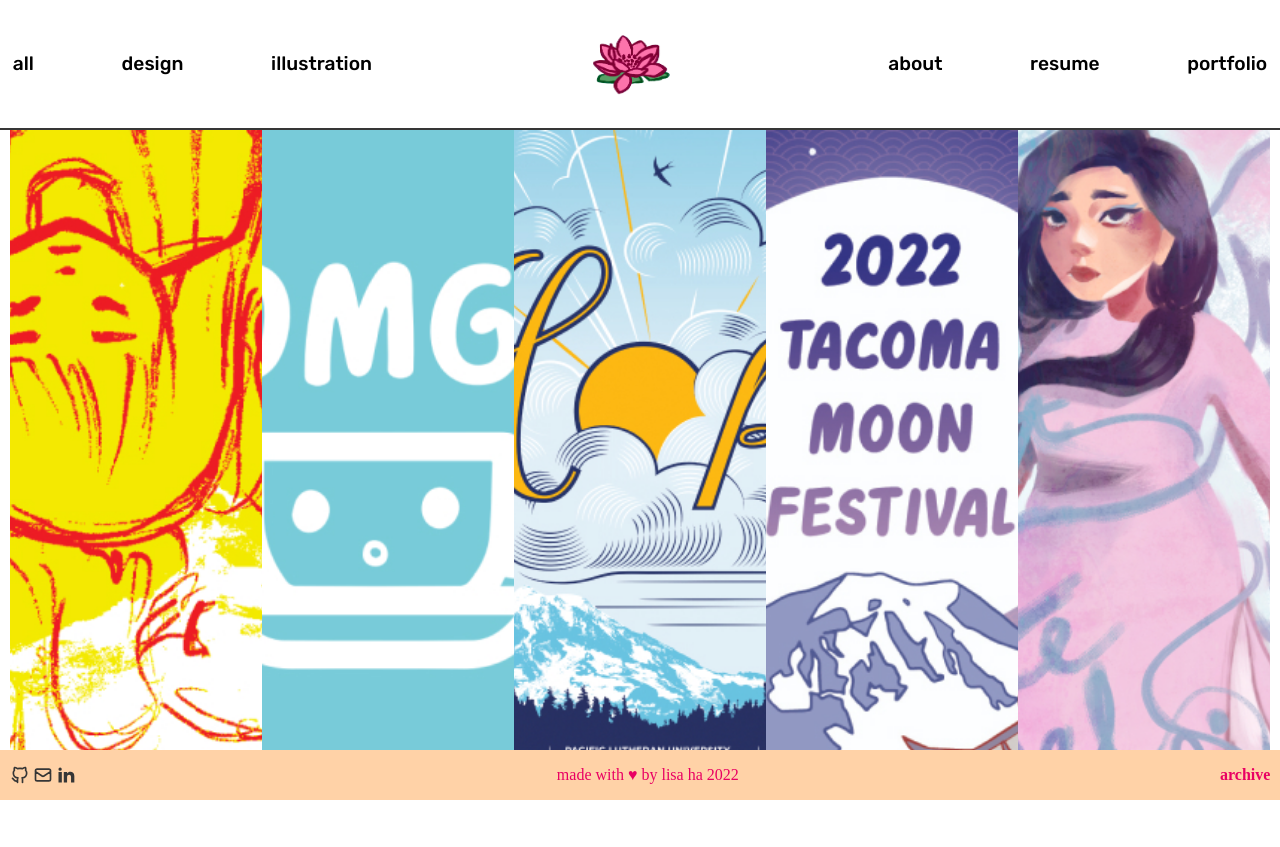
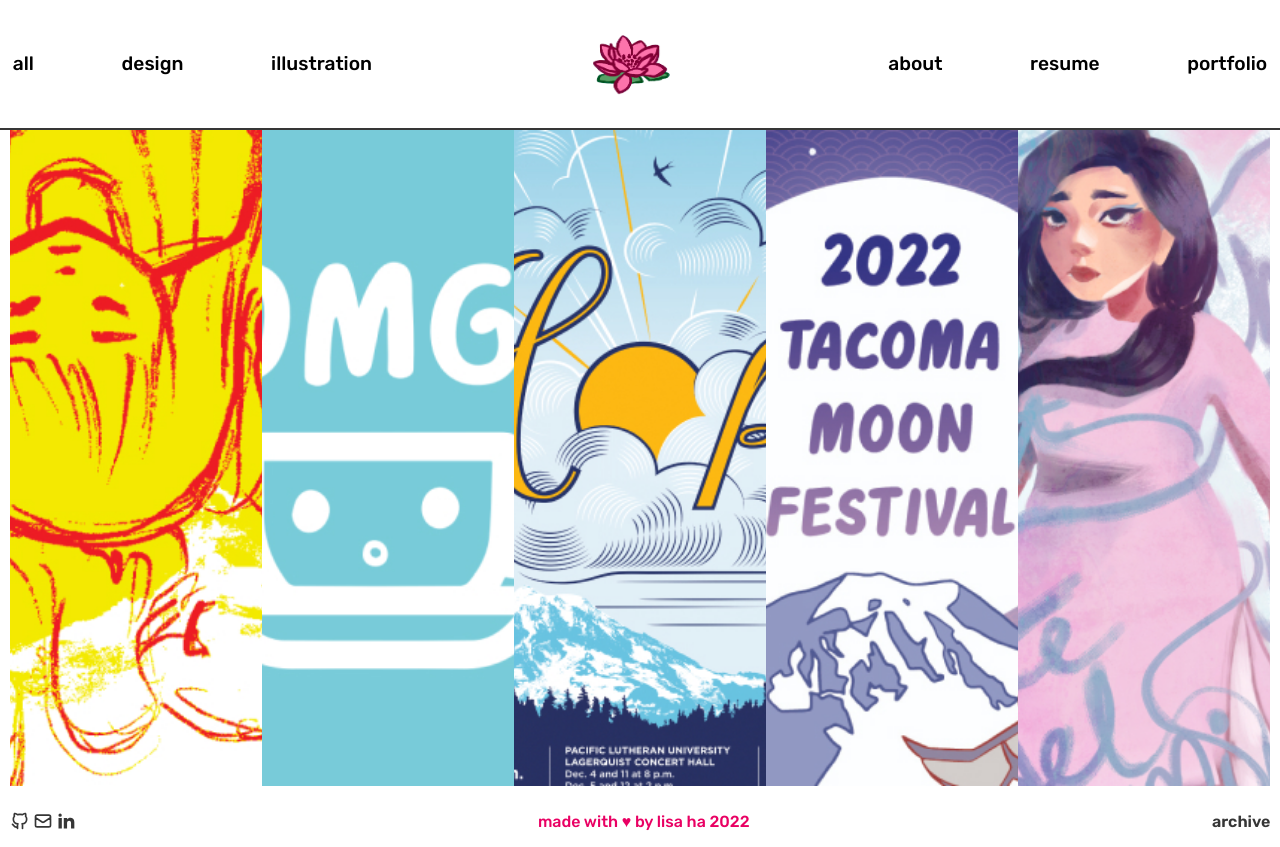
Before and after one commit to halisa/portfolio, a React (Create React App) app: page / in a window 1280 px wide. Before the commit the page ends 800 px from the top, so only its background shows below. Built offline with nearby package versions, Linux system fonts and the light colour scheme; a web font is replaced by a local one.

Commit message:
update footer

```diff
--- a/src/style/globals/_footer.scss
+++ b/src/style/globals/_footer.scss
@@ -3,13 +3,9 @@
 .footer-container {
     margin: 0;
     margin-top:0.75%;
-    // border: 5px solid colors.$pink;
-    position: fixed;
     width:-webkit-fill-available;
     left: 0;
     bottom: 0;
-    color: colors.$pink;
-    background-color: colors.$light_orange;
     text-align: center;
     display: grid;
     grid-template-columns: auto auto auto;
@@ -28,7 +24,7 @@
 }
 
 .footer-text {
-    font-family: Fredoka;
+    font-family: Rubik;
     font-weight:500;
     padding: 0;
     text-align: center;
@@ -37,11 +33,9 @@
 }
 
 .footer-archive {
-    font-family: Fredoka;
+    font-family: Rubik;
     font-weight:600;
-    color: colors.$pink;
     padding: 0;
-    // margin-right:0.75%;
     text-align: right;
     font-size: medium;
 }
--- a/src/style/style.css
+++ b/src/style/style.css
@@ -142,12 +142,9 @@ body {
 .footer-container {
   margin: 0;
   margin-top: 0.75%;
-  position: fixed;
   width: -webkit-fill-available;
   left: 0;
   bottom: 0;
-  color: #E90063;
-  background-color: #FFD2A7;
   text-align: center;
   display: grid;
   grid-template-columns: auto auto auto;
@@ -167,7 +164,7 @@ body {
 }
 
 .footer-text {
-  font-family: Fredoka;
+  font-family: Rubik;
   font-weight: 500;
   padding: 0;
   text-align: center;
@@ -176,9 +173,8 @@ body {
 }
 
 .footer-archive {
-  font-family: Fredoka;
+  font-family: Rubik;
   font-weight: 600;
-  color: #E90063;
   padding: 0;
   text-align: right;
   font-size: medium;
```
Also changed, not shown: 1 other file (tests, documents, lock files or other folders).
